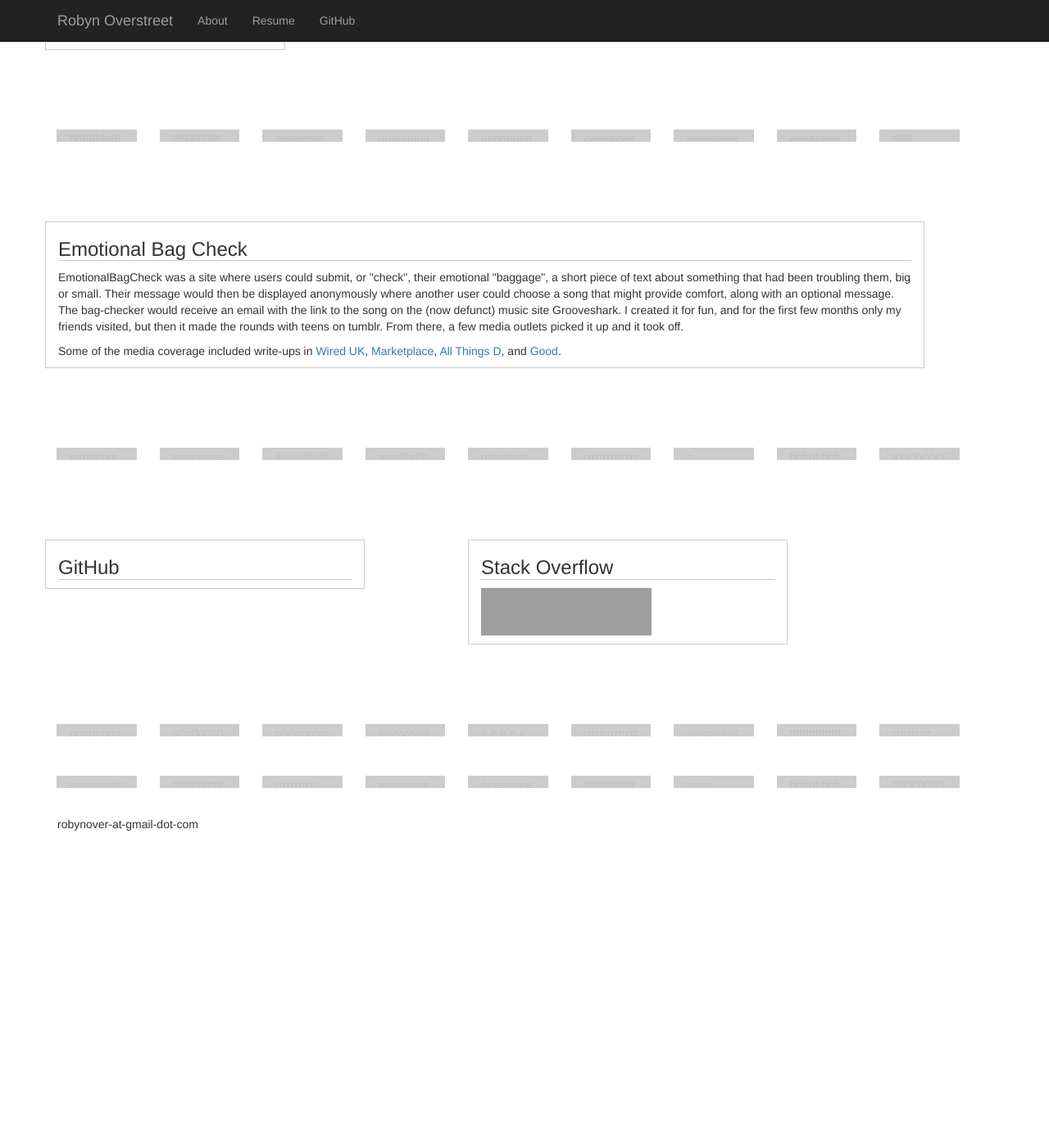
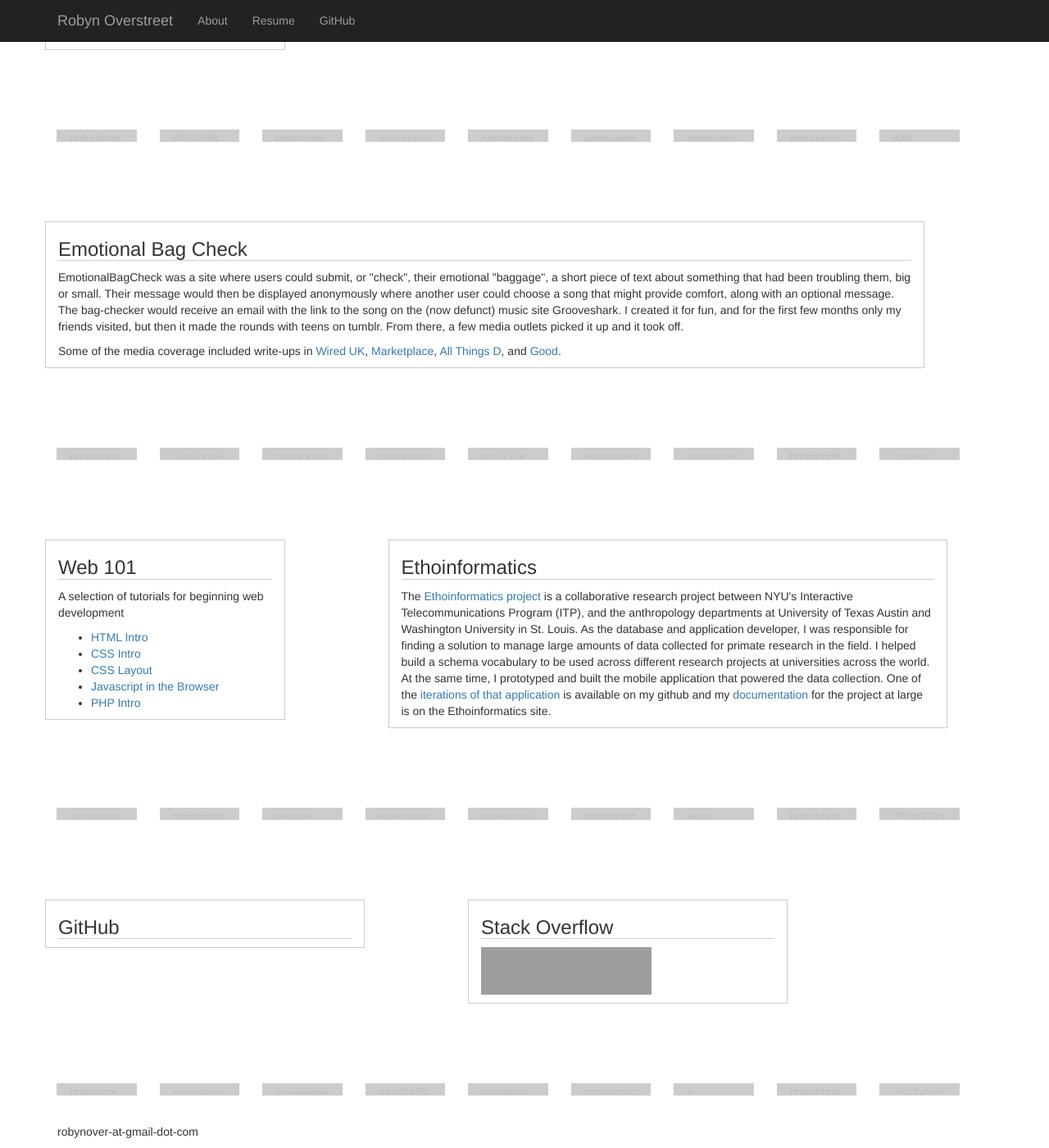
Before and after one commit to robynover/robynover.github.io, a Jekyll site: the page built from index.html, in a window 1280 px wide and 1400 px high, scrolled down 474 px. Shown: the whole window at 82% size. Built offline with Jekyll 4.4.1, drawn with Linux system fonts in a browser that asks for light colours; a script that is not in the unit is left out; before the commit the page ends 1499 px from its top, so only the background shows below that; grey boxes are pictures that could not be loaded.

Commit message:
add ethoinfo and web 101

```diff
--- a/_layouts/home.html
+++ b/_layouts/home.html
@@ -84,40 +84,71 @@
 
 
 
+
+
+
+
+
         <div class="row square-row">
-          <div class="col-md-1">mmmmmmmmmmmmmmmmmmmm
-            mmmmmmmmmmmmmmmmmmmmmmmmmmmmmmmmmmmmmmmm</div>
-          <div class="col-md-1">eeeeeeeeeeE</div>
-          <div class="col-md-1">iiiiiiiiiiiiiiiiiiiiiiiiiiiiiiiiiiiiiiiiiiiiiiiiiiii</div>
-          <div class="col-md-1">aaa@a@a@a@a@a@a@a@a@a@a@a@a@a@a@a@a@a@a@a@a@a@</div>
-          <div class="col-md-1">mnmnmnmnmnmmmmmmmmmmmmmmm
-            mmmmmmm</div>
+          <div class="col-md-1">nnnnnnnnnnnnnnnnnnnnnnnnnnnnnnnnnnnnnnn</div>
+          <div class="col-md-1">o0o0o0o0o</div>
+          <div class="col-md-1">ooooooooooooooo0000000000000000000oooooooooooooooooooo</div>
+          <div class="col-md-1">vvvvvvvvvvvvvvvvvvvv</div>
+          <div class="col-md-1">e.e.e.e.e.e.e.e.e.e.e.e.e.e.e.e.e.e.e.e.e.e.e.e.e.e.e.e.e.e.e.e.</div>
           <div class="col-md-1">rrrrrrrrrrrrrrrrrrrrrrrrrrrrrrrrrrrrrrrrrrrrrrrrrr</div>
-          <div class="col-md-1">o</div>
-          <div class="col-md-1">bbbbbbbbbbbbbbbbbbbbb
-            bbbbbbbbbbbbbbbbbbbbbbbbbbbbbbbbbbbbbbbbbbbbbbbbbbbbbbbbbbbbbb</div>
-          <div class="col-md-1">yYyYyYyYyYyYyYyYyYyYyYyYyYyYyYyYyYyYyYyYyY
-          yYyYyYyYyYyYyYyYyYyYyYyYyYyYyYyYyYyYyYyYyYyYyYyYyYyYyYyYyYyYyYyYyYyY</div>
+          <div class="col-md-1">sssssssssssssssssssssssssssssssssssssssssssssssssssssss</div>
+          <div class="col-md-1">ttttttttttttttttttttttttttt</div>
+          <div class="col-md-1">rrrrrrrrrr</div>
+        </div>
+
+        <div class="row square-row">
+          <div class="col-md-3 info-col">
+              <h3>Web 101</h3>
+              <p>A selection of tutorials for beginning web development</p>
+              <ul>
+                  <li><a href="https://github.com/robynitp/networkedmedia/wiki/Intro-to-HTML">HTML Intro</a></li>
+                  <li><a href="https://github.com/robynitp/networkedmedia/wiki/Intro-to-CSS">CSS Intro</a></li>
+                  <li><a href="http://itp.robynoverstreet.com/css-layout/">CSS Layout</a></li>
+                  <li><a href="https://github.com/robynitp/networkedmedia/wiki/Week-3-Notes">Javascript in the Browser</a></li>
+                  <li><a href="http://itp.robynoverstreet.com/php-intro/">PHP Intro</a></li>
+              </ul>
+          </div>
+          <!-- <div class="col-md-3 info-col">
+            <h3>Javascript example code</h3>
+            <p>Code snippets used for teaching Javascript basics</p>
+            <li><a href="https://jsfiddle.net/rover/9d4t2vc7/">Accessing DOM elements</a></li>
+            <li><a href="https://jsfiddle.net/rover/rj9s62yw/">Dynamically adding DOM elements</a></li>
+            <li><a href="https://jsfiddle.net/rover/h89f5c8d/">Mouse Click Listener</a></li>
+            <li><a href="https://jsfiddle.net/rover/d6gN5/">Parsing a Javascript Object</a></li>
+          </div> -->
+
+          <div class="col-md-7 info-col">
+            <h3>Ethoinformatics</h3>
+            <p>The <a href="http://ethoinformatics.org">Ethoinformatics project</a> is a collaborative research project between NYU's Interactive Telecommunications Program (ITP), and the anthropology departments at University of Texas Austin and Washington University in St. Louis. As the database and application developer, I was responsible for finding a solution to manage large amounts of data collected for primate research in the field. I helped build a schema vocabulary to be used across different research projects at universities across the world. At the same time, I prototyped and built the mobile application that powered the data collection. One of the <a href="https://github.com/robynover/zambia-app">iterations of that application</a> is available on my github and my <a href="http://ethoinformatics.org/author/robyn">documentation</a> for the project at large is on the Ethoinformatics site.
+          </div>
+
         </div>
 
 
         <div class="row square-row">
-         <!-- <div class="col-md-3 info-col">
-              <h3>Web 101</h3>
-              <ul>
-                  <li><a href="https://github.com/robynitp/networkedmedia/wiki/Intro-to-HTML">HTML Intro</a></li>
-                  <li><a href="https://github.com/robynitp/networkedmedia/wiki/Intro-to-CSS">CSS Intro</a></li>
-                  <li><a href="http://itp.robynoverstreet.com/css-layout/">CSS Layout</a></li>
-                  <li><a href="http://itp.robynoverstreet.com/php-intro/">PHP Intro</a></li>
+          <div class="col-md-1">sssssssssssssssssssssssssssssssssssssssssssssssssssssss</div>
+          <div class="col-md-1">ttttttttttttttttttttttttttt</div>
+          <div class="col-md-1">rrrrrrrrrr</div>
+          <div class="col-md-1">eeeeeeeeeeeeeeeeeeeeeeeeeeeeeeeeeeeeeeeeee</div>
+          <div class="col-md-1">eeeeeeeeeeeeeeeeeeeeeeeeeeeeeee</div>
+          <div class="col-md-1">tttttttttttttttttttt</div>
+          <div class="col-md-1">www</div>
+          <div class="col-md-1">hhhhhhhhhhhhhhhhhhhhhhhhhhhhhhhhhhhhhh</div>
+          <div class="col-md-1">000000000000000000000000000000000000000000000000000
+            00000000000000000000000000000000000000000000000</div>
+        </div>
 
-              </ul>
-          </div> -->
+        <div class="row square-row">
 
         <!--
           CSS3 at SF HTML5 Meetup video https://www.youtube.com/watch?v=m-isFXOJ_ac
 
         -->
-
 
           <div class="col-md-4 info-col">
               <h3>GitHub</h3>
@@ -138,27 +169,19 @@
 
 
         <div class="row square-row">
-          <div class="col-md-1">nnnnnnnnnnnnnnnnnnnnnnnnnnnnnnnnnnnnnnn</div>
-          <div class="col-md-1">o0o0o0o0o</div>
-          <div class="col-md-1">ooooooooooooooo0000000000000000000oooooooooooooooooooo</div>
-          <div class="col-md-1">vvvvvvvvvvvvvvvvvvvv</div>
-          <div class="col-md-1">e.e.e.e.e.e.e.e.e.e.e.e.e.e.e.e.e.e.e.e.e.e.e.e.e.e.e.e.e.e.e.e.</div>
+          <div class="col-md-1">mmmmmmmmmmmmmmmmmmmm
+            mmmmmmmmmmmmmmmmmmmmmmmmmmmmmmmmmmmmmmmm</div>
+          <div class="col-md-1">eeeeeeeeeeE</div>
+          <div class="col-md-1">iiiiiiiiiiiiiiiiiiiiiiiiiiiiiiiiiiiiiiiiiiiiiiiiiiii</div>
+          <div class="col-md-1">aaa@a@a@a@a@a@a@a@a@a@a@a@a@a@a@a@a@a@a@a@a@a@</div>
+          <div class="col-md-1">mnmnmnmnmnmmmmmmmmmmmmmmm
+            mmmmmmm</div>
           <div class="col-md-1">rrrrrrrrrrrrrrrrrrrrrrrrrrrrrrrrrrrrrrrrrrrrrrrrrr</div>
-          <div class="col-md-1">sssssssssssssssssssssssssssssssssssssssssssssssssssssss</div>
-          <div class="col-md-1">ttttttttttttttttttttttttttt</div>
-          <div class="col-md-1">rrrrrrrrrr</div>
-        </div>
-        <div class="row square-row">
-          <div class="col-md-1">sssssssssssssssssssssssssssssssssssssssssssssssssssssss</div>
-          <div class="col-md-1">ttttttttttttttttttttttttttt</div>
-          <div class="col-md-1">rrrrrrrrrr</div>
-          <div class="col-md-1">eeeeeeeeeeeeeeeeeeeeeeeeeeeeeeeeeeeeeeeeee</div>
-          <div class="col-md-1">eeeeeeeeeeeeeeeeeeeeeeeeeeeeeee</div>
-          <div class="col-md-1">tttttttttttttttttttt</div>
-          <div class="col-md-1">www</div>
-          <div class="col-md-1">hhhhhhhhhhhhhhhhhhhhhhhhhhhhhhhhhhhhhh</div>
-          <div class="col-md-1">000000000000000000000000000000000000000000000000000
-            00000000000000000000000000000000000000000000000</div>
+          <div class="col-md-1">o</div>
+          <div class="col-md-1">bbbbbbbbbbbbbbbbbbbbb
+            bbbbbbbbbbbbbbbbbbbbbbbbbbbbbbbbbbbbbbbbbbbbbbbbbbbbbbbbbbbbbb</div>
+          <div class="col-md-1">yYyYyYyYyYyYyYyYyYyYyYyYyYyYyYyYyYyYyYyYyY
+          yYyYyYyYyYyYyYyYyYyYyYyYyYyYyYyYyYyYyYyYyYyYyYyYyYyYyYyYyYyYyYyYyYyY</div>
         </div>
 
 
```
Lines whose indentation alone changed are shown as unchanged.
